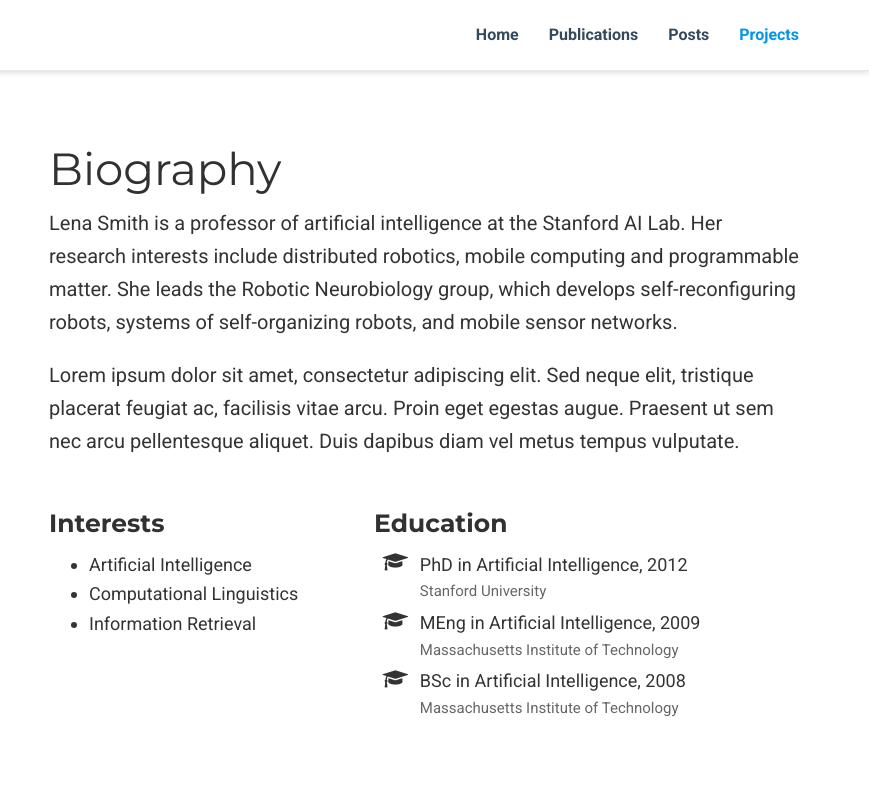
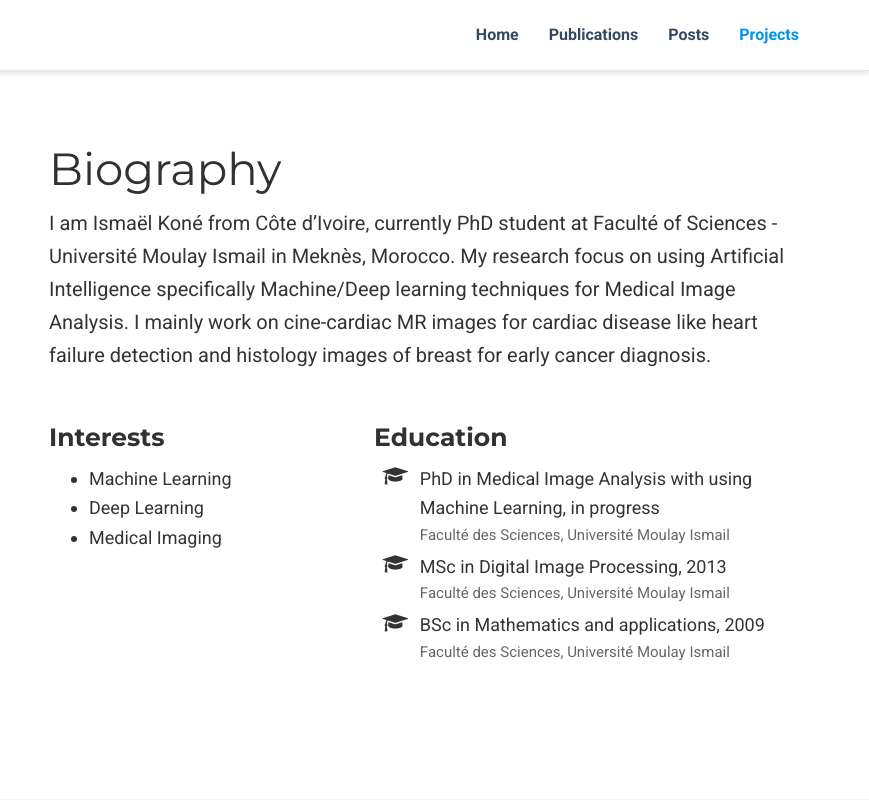
Before and after one commit to iskode/iskode.github.io, a plain HTML site: page index.html in a window 1280 px wide. Shown: the top 800 px of the page, 411-1280 px from the left. Drawn offline with nearby package versions, Linux system fonts and the light colour scheme; some icons are missing.

Commit message:
update page

```diff
--- a/home/index.xml
+++ b/home/index.xml
@@ -18,8 +18,7 @@
       <pubDate>Wed, 20 Apr 2016 00:00:00 +0100</pubDate>
 
       <guid>https://iskode.github.io/home/about/</guid>
-      <description>Biography Lena Smith is a professor of artificial intelligence at the Stanford AI Lab. Her research interests include distributed robotics, mobile computing and programmable matter. She leads the Robotic Neurobiology group, which develops self-reconfiguring robots, systems of self-organizing robots, and mobile sensor networks.
-Lorem ipsum dolor sit amet, consectetur adipiscing elit. Sed neque elit, tristique placerat feugiat ac, facilisis vitae arcu. Proin eget egestas augue. Praesent ut sem nec arcu pellentesque aliquet.</description>
+      <description>Biography I am Ismaël Koné from Côte d&amp;rsquo;Ivoire, currently PhD student at Faculté of Sciences - Université Moulay Ismail in Meknès, Morocco. My research focus on using Artificial Intelligence specifically Machine/Deep learning techniques for Medical Image Analysis. I mainly work on cine-cardiac MR images for cardiac disease like heart failure detection and histology images of breast for early cancer diagnosis.</description>
     </item>
 
     <item>
--- a/index.html
+++ b/index.html
@@ -286,9 +286,7 @@
 
 <h1 id="biography">Biography</h1>
 
-<p>Lena Smith is a professor of artificial intelligence at the Stanford AI Lab. Her research interests include distributed robotics, mobile computing and programmable matter. She leads the Robotic Neurobiology group, which develops self-reconfiguring robots, systems of self-organizing robots, and mobile sensor networks.</p>
-
-<p>Lorem ipsum dolor sit amet, consectetur adipiscing elit. Sed neque elit, tristique placerat feugiat ac, facilisis vitae arcu. Proin eget egestas augue. Praesent ut sem nec arcu pellentesque aliquet. Duis dapibus diam vel metus tempus vulputate.</p>
+<p>I am Ismaël Koné from Côte d&rsquo;Ivoire, currently PhD student at Faculté of Sciences - Université Moulay Ismail in Meknès, Morocco. My research focus on using Artificial Intelligence specifically Machine/Deep learning techniques for Medical Image Analysis. I mainly work on cine-cardiac MR images for cardiac disease like heart failure detection and histology images of breast for early cancer diagnosis.</p>
 
 
     <div class="row">
@@ -298,11 +296,11 @@
         <h3>Interests</h3>
         <ul class="ul-interests">
 
-          <li>Artificial Intelligence</li>
+          <li>Machine Learning</li>
 
-          <li>Computational Linguistics</li>
+          <li>Deep Learning</li>
 
-          <li>Information Retrieval</li>
+          <li>Medical Imaging</li>
 
         </ul>
       </div>
@@ -316,24 +314,24 @@
           <li>
             <i class="fa-li fa fa-graduation-cap"></i>
             <div class="description">
-              <p class="course">PhD in Artificial Intelligence, 2012</p>
-              <p class="institution">Stanford University</p>
+              <p class="course">PhD in Medical Image Analysis with using Machine Learning, in progress</p>
+              <p class="institution">Faculté des Sciences, Université Moulay Ismail</p>
             </div>
           </li>
 
           <li>
             <i class="fa-li fa fa-graduation-cap"></i>
             <div class="description">
-              <p class="course">MEng in Artificial Intelligence, 2009</p>
-              <p class="institution">Massachusetts Institute of Technology</p>
+              <p class="course">MSc in Digital Image Processing, 2013</p>
+              <p class="institution">Faculté des Sciences, Université Moulay Ismail</p>
             </div>
           </li>
 
           <li>
             <i class="fa-li fa fa-graduation-cap"></i>
             <div class="description">
-              <p class="course">BSc in Artificial Intelligence, 2008</p>
-              <p class="institution">Massachusetts Institute of Technology</p>
+              <p class="course">BSc in Mathematics and applications, 2009</p>
+              <p class="institution">Faculté des Sciences, Université Moulay Ismail </p>
             </div>
           </li>
 
```
